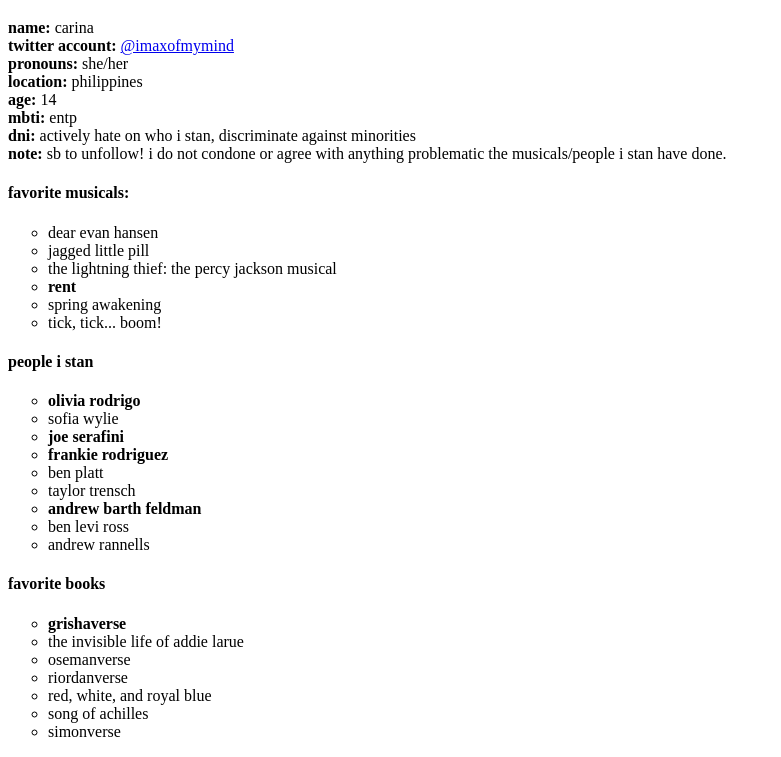
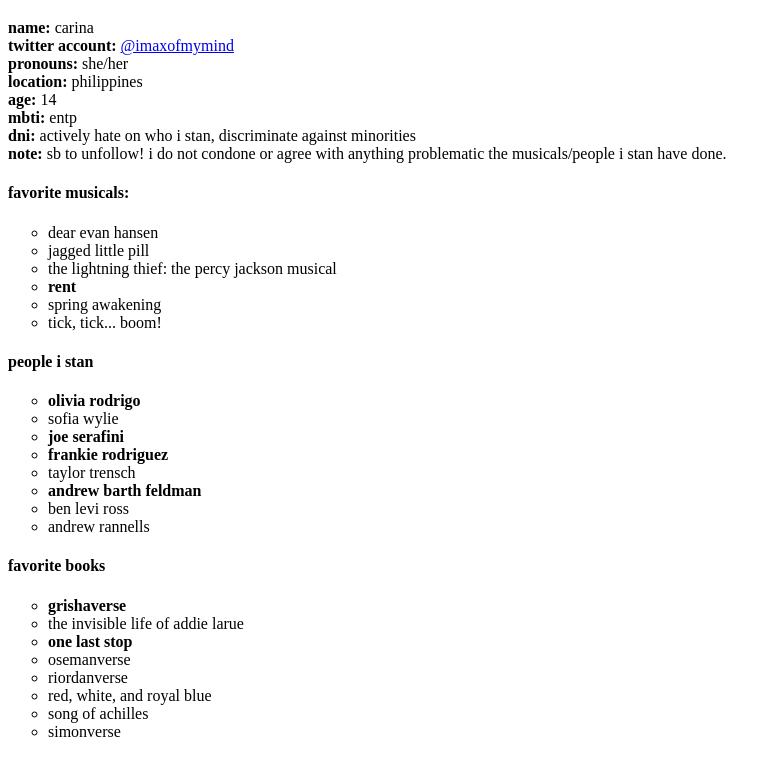
Before and after one commit to mycarrd/mycarrd.github.io, a plain HTML site: page index.html in a window 1280 px wide. Shown: the part 100-857 px from the top of the page, without its empty margins (0-781 px from the left). Drawn offline with Linux system fonts and the light colour scheme.

Commit message:
Update index.html

```diff
--- a/index.html
+++ b/index.html
@@ -30,7 +30,6 @@
 			<li>sofia wylie</li>
 			<li><b>joe serafini</b></li>
 			<li><b>frankie rodriguez</b></li>
-			<li>ben platt</li>
 			<li>taylor trensch</li>
 			<li><b>andrew barth feldman</b></li>
 			<li>ben levi ross</li>
@@ -40,6 +39,7 @@
 	  	<ul type="circle">
 			<li><b>grishaverse</b></li>
 			<li>the invisible life of addie larue</li>
+			<li><b>one last stop</b></li>
 			<li>osemanverse</li>
 			  <li>riordanverse</li>
 			  <li>red, white, and royal blue</li>
```
